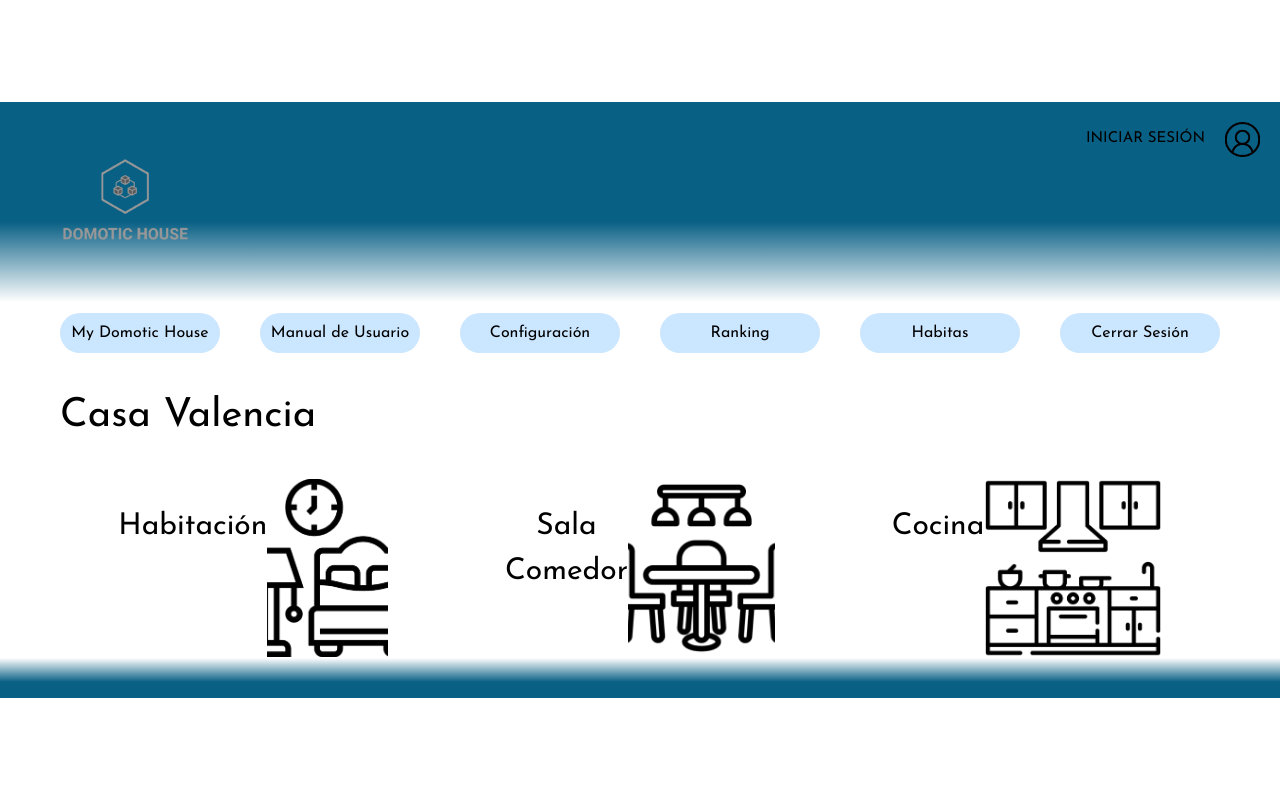
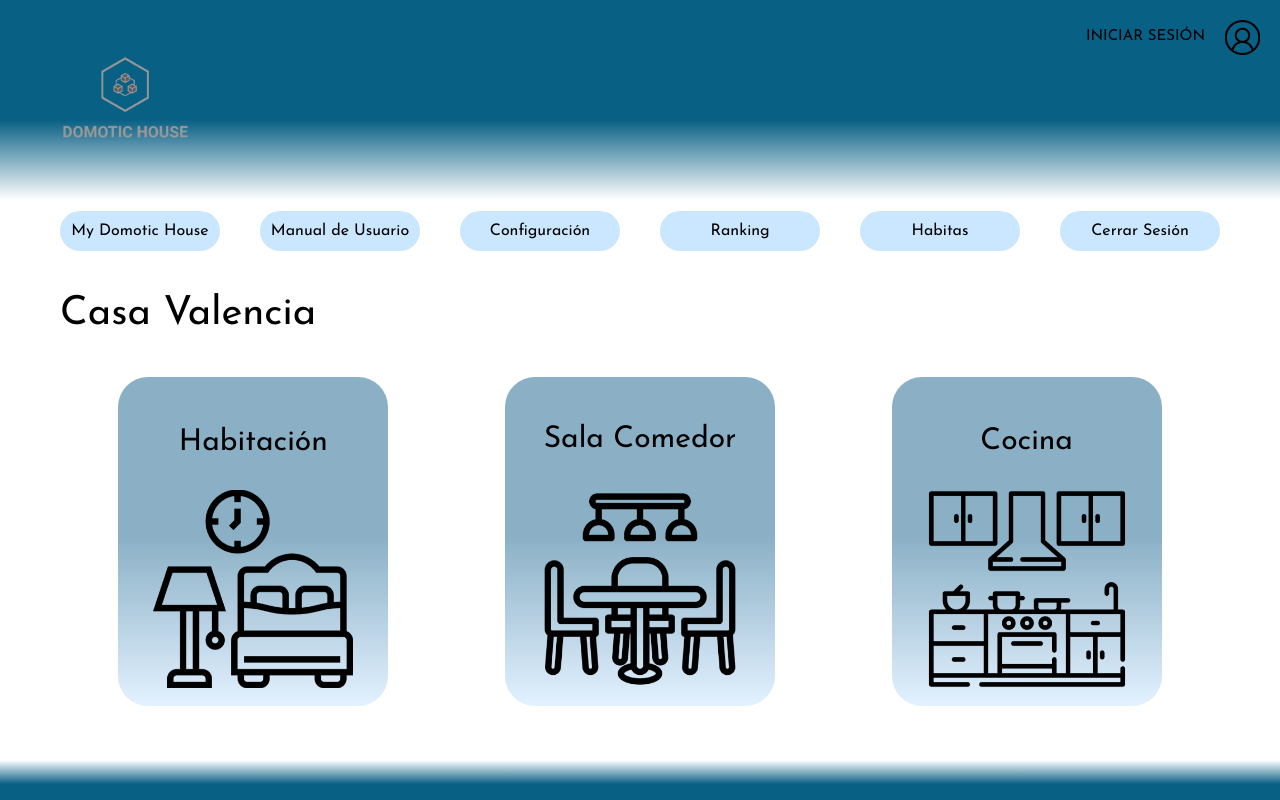
Before and after one commit to vidahoro2/domotic-house-project, a React (Vite) app in the folder client/: page /room-selection in a window 1280 px wide. Built offline with nearby package versions, Linux system fonts and the light colour scheme.

Commit message:
cambios en componente main

```diff
--- a/client/src/components/main/main.css
+++ b/client/src/components/main/main.css
@@ -1,6 +1,6 @@
 main{
     width:100%;
-    height: auto;
+    min-height: calc(95vh - 200px);
     background-color: white;
     box-sizing: border-box;
     padding: 1px 60px;
--- a/client/src/components/roomsCards/roomsCards.css
+++ b/client/src/components/roomsCards/roomsCards.css
@@ -9,6 +9,14 @@
     width: calc(25% - 20px);
     justify-self: center;
     height: auto;
+    box-sizing: border-box;
+    padding: 15px 35px;
+    border-radius: 30px;
+    background: linear-gradient(180deg, rgba(40, 109, 149, 0.54) 48.44%, rgba(203, 230, 255, 0.54) 100%);
+    color: black;
+    display: flex;
+    justify-content: center;
+    flex-direction: column;
 }
 .card-image{
     display: flex;
```
